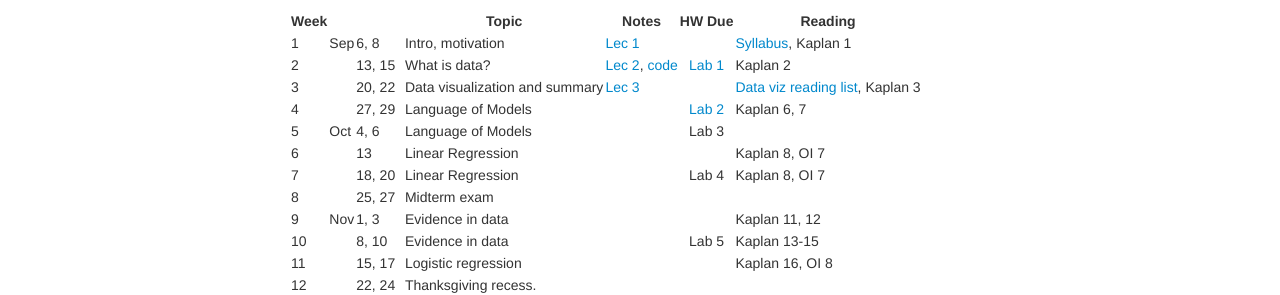
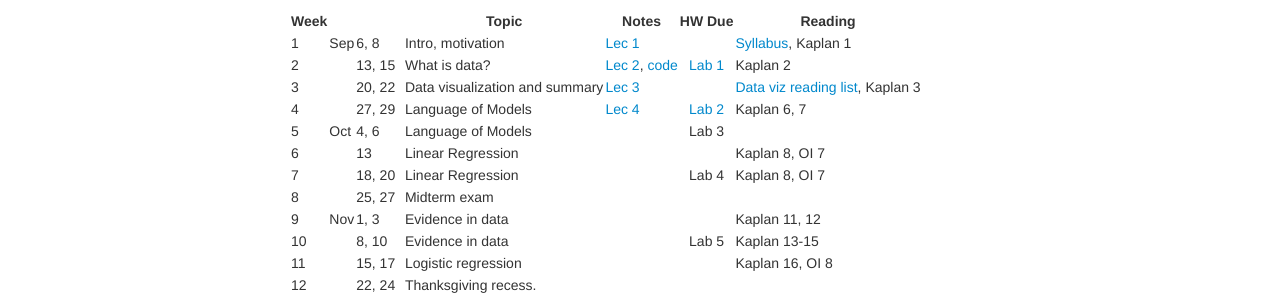
Before and after one commit to nickreich/data-stories, a Jekyll site: the page built from pages/schedule.md, in a window 1280 px wide. Shown: the part 212-507 px from the top of the page. Built offline with Jekyll 4.4.1, drawn with Linux system fonts in a browser that asks for light colours.

Commit message:
updating model language lecture.

```diff
--- a/pages/schedule.md
+++ b/pages/schedule.md
@@ -13,7 +13,7 @@
  1   | Sep | 6, 8  | Intro, motivation | [Lec 1](../assets/lectures/lecture1-intro-regression/lecture1-intro-regression.pdf) | | [Syllabus](../assets/syllabus/data-stories-reich-syllabus.pdf), Kaplan 1
  2   |     | 13, 15  &nbsp;| What is data? | [Lec 2](../assets/lectures/lecture2-what-is-data/lecture2-what-is-data.pdf), [code](../assets/lectures/lecture2-what-is-data/sampling-code.R) | [Lab 1](../assets/labs/lab1-data/lab1-data.pdf) | Kaplan 2
  3   |     | 20, 22 | Data visualization and summary | [Lec 3](../assets/lectures/lecture3-data-viz/lecture3-data-viz.pdf) | | [Data viz reading list](data-viz-reading-list.html), Kaplan 3
- 4   |     | 27, 29 | Language of Models |  | [Lab 2](../assets/labs/lab2-blog/lab2-blog.pdf) |  Kaplan 6, 7
+ 4   |     | 27, 29 | Language of Models | [Lec 4](../assets/lectures/lecture4-models/lecture4-model-language.pdf)  | [Lab 2](../assets/labs/lab2-blog/lab2-blog.pdf) |  Kaplan 6, 7
  5   | Oct | 4, 6   | Language of Models | | Lab 3 |
  6   |     | 13     | Linear Regression |  |  |  Kaplan 8, OI 7
  7   |     | 18, 20 | Linear Regression |  | Lab 4  | Kaplan 8, OI 7
```
Also changed, not shown: 3 other files.
